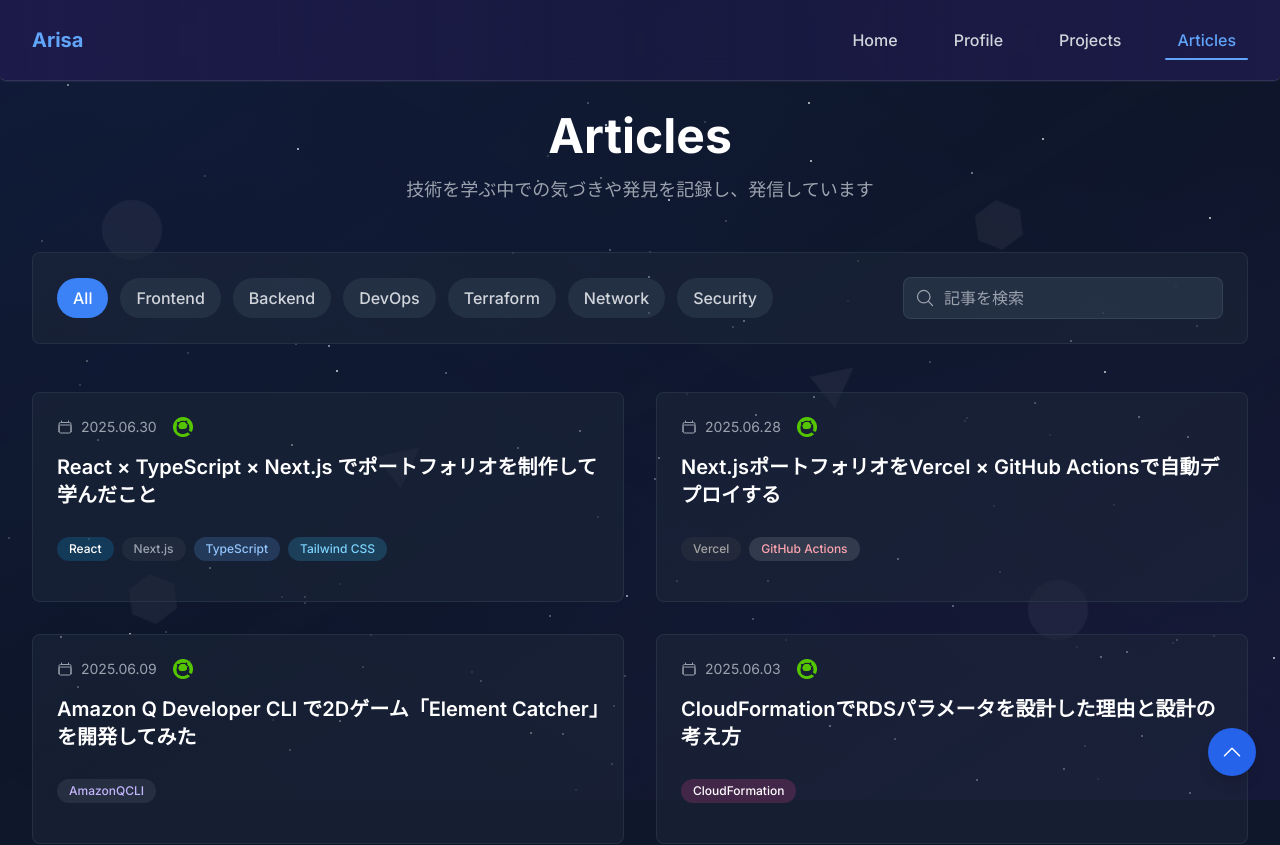
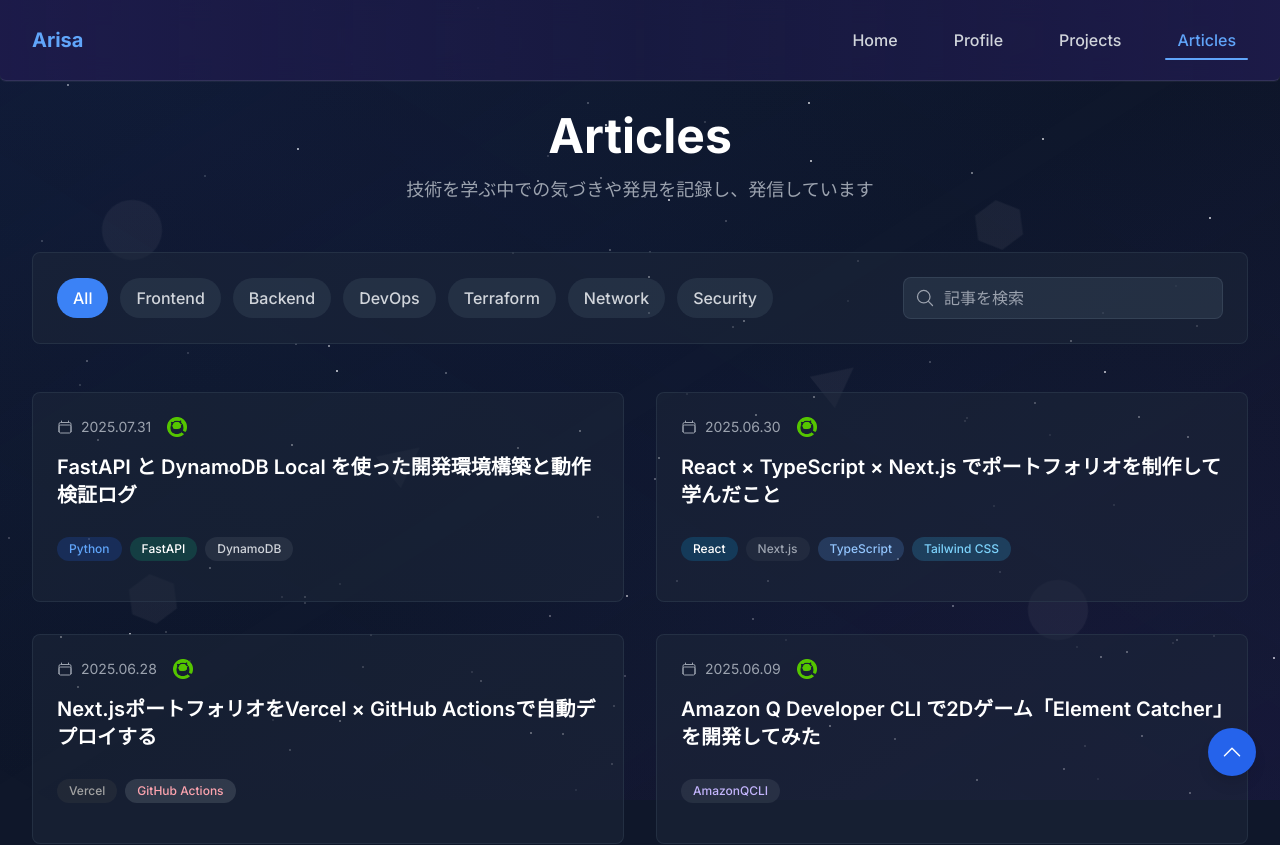
Before and after one commit to ARISA1115/portfolio, a Next.js app: page /articles in a window 1280 px wide. Shown: the top 845 px of the page. Built offline with nearby package versions, Linux system fonts and the light colour scheme.

Commit message:
[update]Qiita記事を更新

```diff
--- a/src/data/articles.ts
+++ b/src/data/articles.ts
@@ -192,9 +192,19 @@
     url: 'https://qiita.com/ARISA1115/items/96ce590dad1fe147c28b',
     platform: 'qiita'
   },
-  // Zenn記事（id:20〜）
   {
     id: 20,
+    title: 'FastAPI と DynamoDB Local を使った開発環境構築と動作検証ログ',
+    description: '',
+    date: '2025.07.31',
+    tags: ['Python', 'FastAPI', 'DynamoDB'],
+    category: 'Backend',
+    url: 'https://qiita.com/ARISA1115/items/78ad5fc98dfd265941fb',
+    platform: 'qiita'
+  },
+  // Zenn記事（id:21〜）
+  {
+    id: 21,
     title: 'データベースの基本',
     description: '',
     date: '2025.01.03',
@@ -204,7 +214,7 @@
     platform: 'zenn'
   },
   {
-    id: 21,
+    id: 22,
     title: 'VirtualBoxでApache/Nginxを使ったWebサーバーの構築方法',
     description: '',
     date: '2024.12.23',
@@ -214,7 +224,7 @@
     platform: 'zenn'
   },
   {
-    id: 22,
+    id: 23,
     title: 'Webサーバーの役割とHTTP通信について',
     description: '',
     date: '2024.12.21',
@@ -224,7 +234,7 @@
     platform: 'zenn'
   },
   {
-    id: 23,
+    id: 24,
     title: 'VirtualBoxで仮想マシンを作成し、NAT接続とブリッジ接続を学ぶ - AlmaLinux編',
     description: '',
     date: '2024.12.09',
@@ -234,7 +244,7 @@
     platform: 'zenn'
   },
   {
-    id: 24,
+    id: 25,
     title: '仮想技術とネットワーク接続の基礎解説',
     description: '',
     date: '2024.12.09',
```
